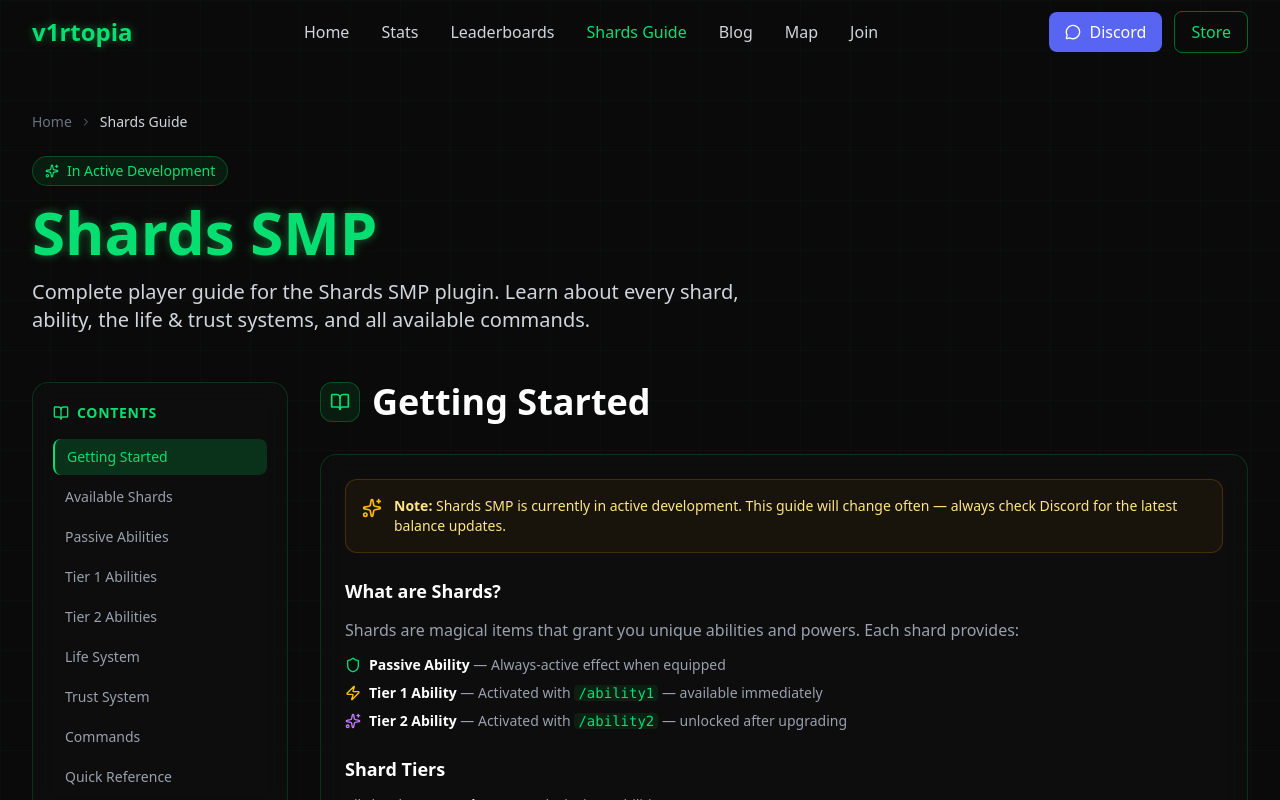
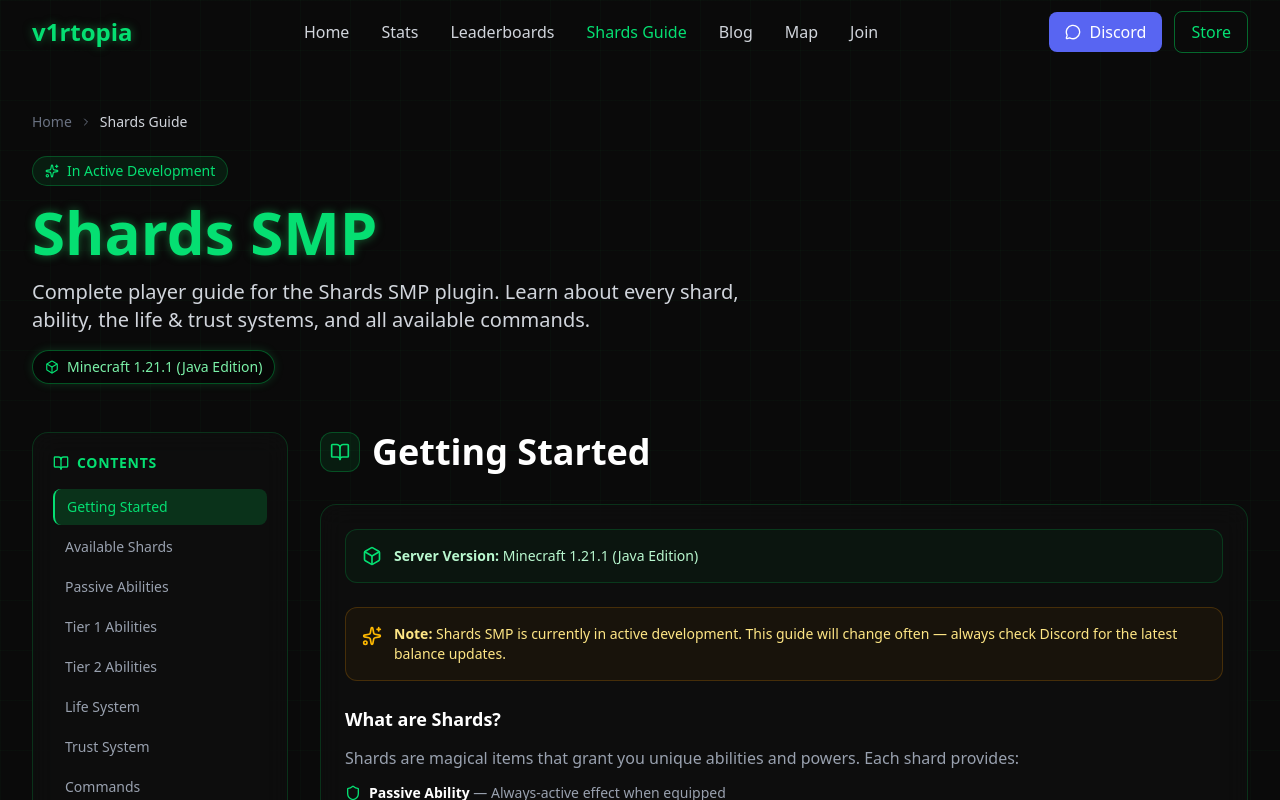
Before and after one commit to Salty-Dragon/v1rtopia-website, a Next.js app: page /shards-guide in a window 1280 px wide. Shown: the top 800 px of the page. Built offline with nearby package versions, Linux system fonts and the light colour scheme.

Commit message:
Add Minecraft version badge to Shards Guide page
Co-authored-by: Salty-Dragon <205372716+Salty-Dragon@users.noreply.github.com>

```diff
--- a/app/shards-guide/page.tsx
+++ b/app/shards-guide/page.tsx
@@ -26,6 +26,7 @@ import {
   ExternalLink,
   MessageCircle,
   ArrowUp,
+  Box,
 } from "lucide-react";
 import Link from "next/link";
 
@@ -725,6 +726,10 @@ export default function ShardsGuidePage() {
               Complete player guide for the Shards SMP plugin. Learn about every shard,
               ability, the life &amp; trust systems, and all available commands.
             </p>
+            <div className="inline-flex items-center gap-2 px-3 py-1.5 rounded-full bg-black/40 border border-green-500/40 text-green-300 text-sm font-medium glow-green-sm" aria-label="Supported Minecraft version">
+              <Box className="w-3.5 h-3.5 text-green-400" />
+              Minecraft 1.21.1 (Java Edition)
+            </div>
           </motion.div>
         </div>
       </section>
@@ -789,6 +794,12 @@ export default function ShardsGuidePage() {
               </SectionHeading>
 
               <div className="glass border border-green-500/20 rounded-2xl p-6 space-y-6 text-gray-300 leading-relaxed">
+                <div className="flex items-center gap-3 p-4 rounded-xl bg-green-500/5 border border-green-500/20" role="note" aria-label="Server version requirement">
+                  <Box className="w-5 h-5 text-green-400 shrink-0" aria-hidden="true" />
+                  <p className="text-green-200 text-sm">
+                    <strong>Server Version:</strong> Minecraft 1.21.1 (Java Edition)
+                  </p>
+                </div>
                 <div className="flex items-start gap-3 p-4 rounded-xl bg-amber-500/5 border border-amber-500/20">
                   <Sparkles className="w-5 h-5 text-amber-400 shrink-0 mt-0.5" />
                   <p className="text-amber-200 text-sm">
```
Also changed, not shown: 1 other file (tests, documents, lock files or other folders).
